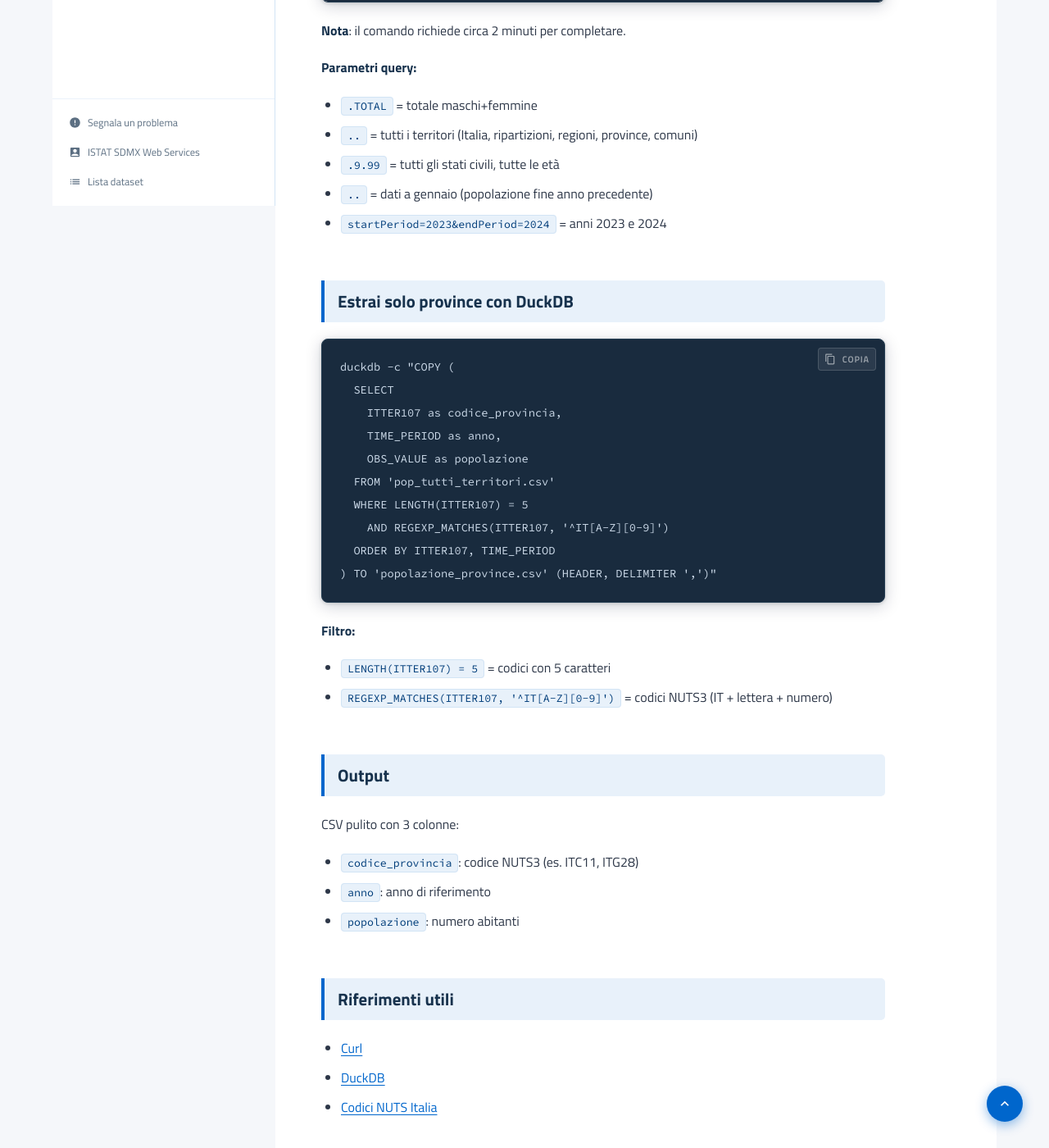
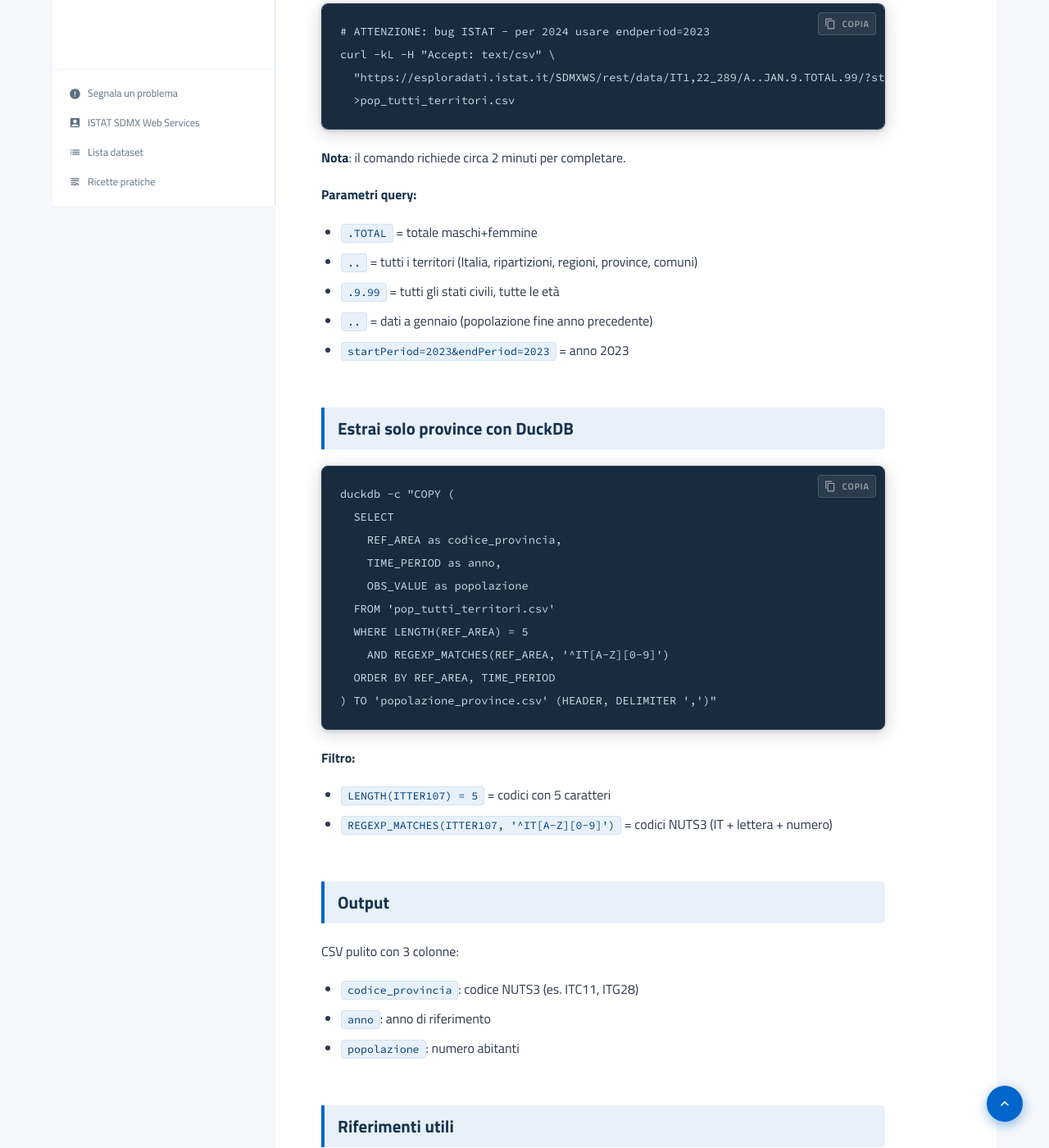
Before and after one commit to ondata/guida-api-istat, a Jekyll site: the page built from ricette/pop_res_province.md, in a window 1280 px wide and 1400 px high, scrolled down 1181 px. Shown: the whole window at 82% size. Built offline with Jekyll 4.4.1, drawn with Linux system fonts in a browser that asks for light colours; our own code applies the rules of GitHub Pages for plain Markdown files; a script that is not in the unit is left out; comment, search, counter and statistics services are not loaded; some of the changed text lies outside the part shown.

Commit message:
feat: aggiungi pagina ricette e crediti

````diff
--- a/_config.yml
+++ b/_config.yml
@@ -7,6 +7,7 @@ include:
   - README.md
   - lista.md
   - postman.md
+  - ricette.md
 title: Guida all'uso delle API REST di ISTAT
 description: Le nozioni di base e qualche esempio
 lang: it-IT
--- a/_layouts/default.html
+++ b/_layouts/default.html
@@ -96,6 +96,10 @@
           <a href="{{ "/lista" | relative_url }}" class="sidebar-foot__link">
             <svg viewBox="0 0 24 24" aria-hidden="true"><path d="M3 13h2v-2H3v2zm0 4h2v-2H3v2zm0-8h2V7H3v2zm4 4h14v-2H7v2zm0 4h14v-2H7v2zM7 7v2h14V7H7z"/></svg>
             Lista dataset
+          </a>
+          <a href="{{ "/ricette" | relative_url }}" class="sidebar-foot__link">
+            <svg viewBox="0 0 24 24" aria-hidden="true"><path d="M4 5h16v2H4V5zm0 4h16v2H4V9zm0 4h10v2H4v-2zm0 4h10v2H4v-2zm12-3 4 4-1.41 1.41L16 16.83l-2.59 2.58L12 18l4-4z"/></svg>
+            Ricette pratiche
           </a>
         </div>
       </div>
--- a/ricette/pop_res_province.md
+++ b/ricette/pop_res_province.md
@@ -37,20 +41,20 @@ curl -kL -H "Accept: text/csv" \
 - `..` = tutti i territori (Italia, ripartizioni, regioni, province, comuni)
 - `.9.99` = tutti gli stati civili, tutte le età
 - `..` = dati a gennaio (popolazione fine anno precedente)
-- `startPeriod=2023&endPeriod=2024` = anni 2023 e 2024
+- `startPeriod=2023&endPeriod=2023` = anno 2023
 
 ## Estrai solo province con DuckDB
 
 ```bash
 duckdb -c "COPY (
   SELECT
-    ITTER107 as codice_provincia,
+    REF_AREA as codice_provincia,
     TIME_PERIOD as anno,
     OBS_VALUE as popolazione
   FROM 'pop_tutti_territori.csv'
-  WHERE LENGTH(ITTER107) = 5
-    AND REGEXP_MATCHES(ITTER107, '^IT[A-Z][0-9]')
-  ORDER BY ITTER107, TIME_PERIOD
+  WHERE LENGTH(REF_AREA) = 5
+    AND REGEXP_MATCHES(REF_AREA, '^IT[A-Z][0-9]')
+  ORDER BY REF_AREA, TIME_PERIOD
 ) TO 'popolazione_province.csv' (HEADER, DELIMITER ',')"
 ```
 
````
Also changed, not shown: other parts of ricette/pop_res_province.md (+4 -0 lines), ricette.md (added, +22 -0 lines), ricette/pop_res_comuni_sicilia.md (+7 -3 lines), ricette/pop_res_regioni.md (+6 -2 lines).
